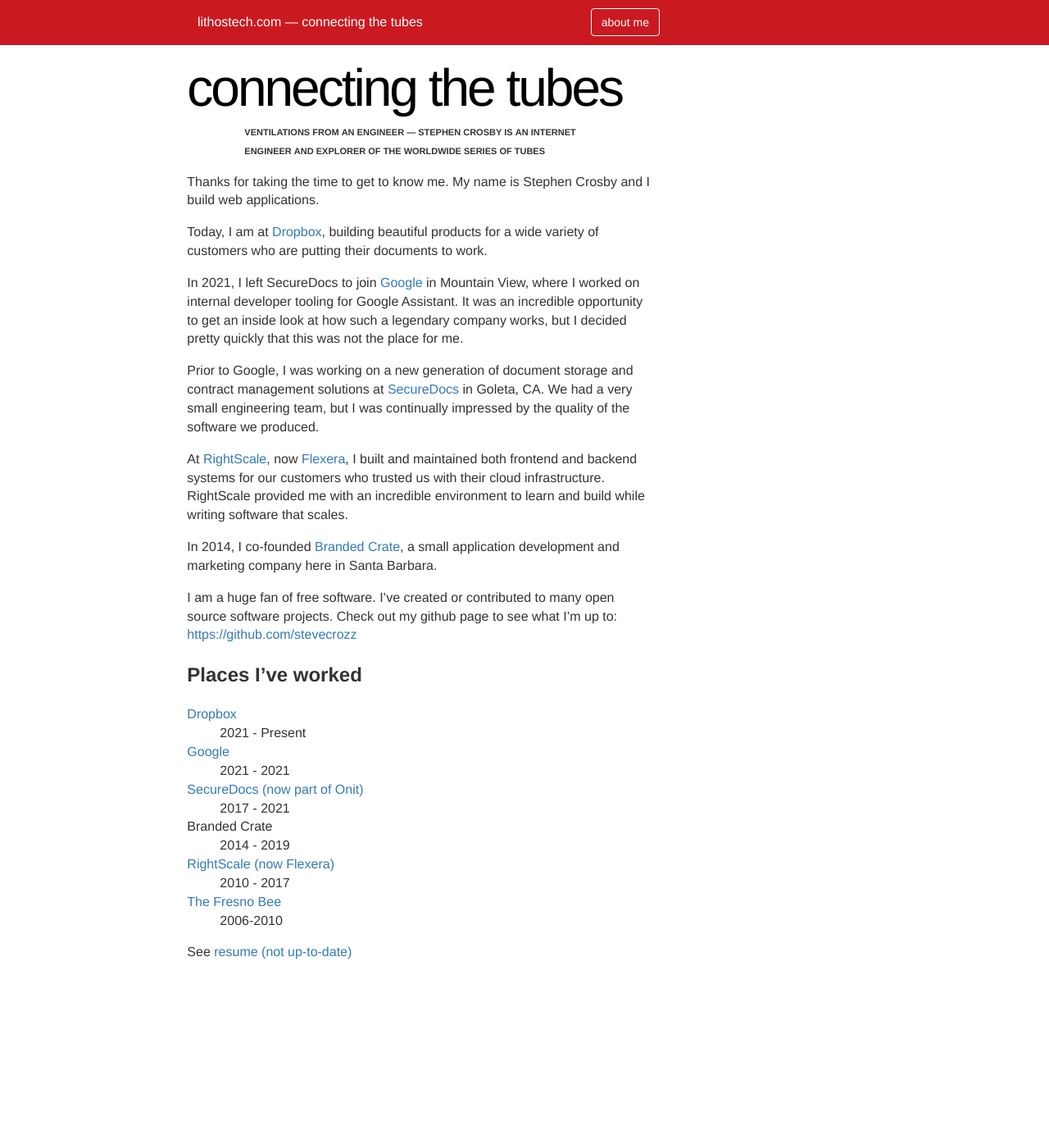
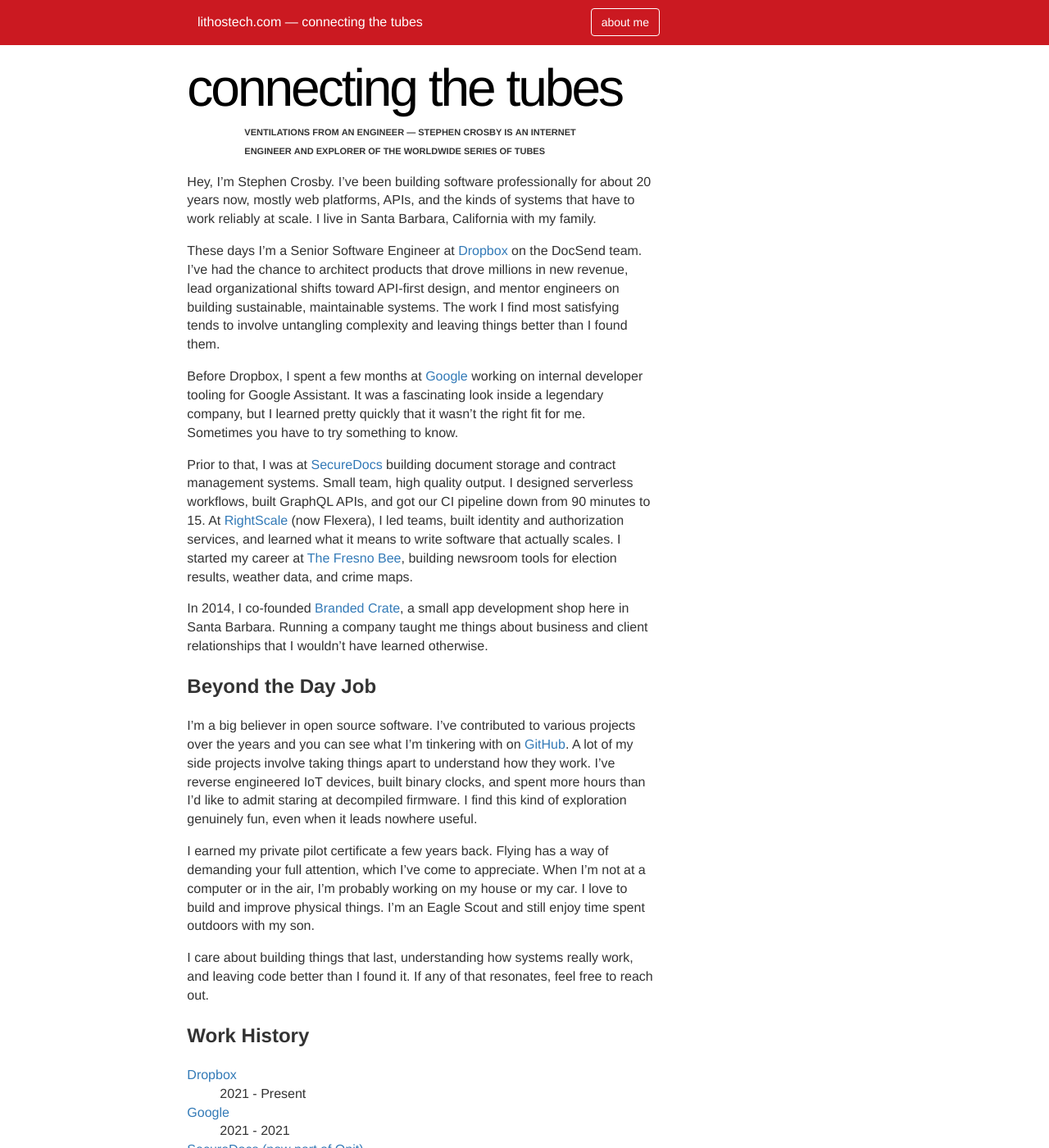
Before and after one commit to stevecrozz/lithostech.com, a Jekyll site: the page built from about-me/index.markdown, in a window 1280 px wide and 1400 px high. Shown: the whole window at 82% size. Built offline with Jekyll 4.4.1, drawn with Linux system fonts in a browser that asks for light colours; some of the changed text lies outside the part shown.

Commit message:
Update resume and about-me

```diff
--- a/Gemfile
+++ b/Gemfile
@@ -1,5 +1,9 @@
 source 'https://rubygems.org'
 
+gem 'base64'
+gem 'csv'
+gem 'logger'
+gem 'observer'
 gem 'jekyll', '~> 4'
 gem 'jekyll-feed'
 gem 'jekyll-paginate-v2'
--- a/about-me/index.markdown
+++ b/about-me/index.markdown
@@ -20,38 +20,57 @@
   <p style="font-variant-caps: all-petite-caps; margin: 10px 70px; font-weight: bold" itemprop="description">{{ site.description }}</p>
 </div>
 
-Thanks for taking the time to get to know me. My name is Stephen Crosby and I
-build web applications.
+Hey, I'm Stephen Crosby. I've been building software professionally for about
+20 years now, mostly web platforms, APIs, and the kinds of systems that have to
+work reliably at scale. I live in Santa Barbara, California with my family.
 
-Today, I am at [Dropbox](https://www.dropbox.com), building beautiful products
-for a wide variety of customers who are putting their documents to work.
+These days I'm a Senior Software Engineer at [Dropbox](https://www.dropbox.com)
+on the DocSend team. I've had the chance to architect products that drove
+millions in new revenue, lead organizational shifts toward API-first design,
+and mentor engineers on building sustainable, maintainable systems. The work I
+find most satisfying tends to involve untangling complexity and leaving things
+better than I found them.
 
-In 2021, I left SecureDocs to join [Google](https://www.google.com) in Mountain
-View, where I worked on internal developer tooling for Google Assistant. It was
-an incredible opportunity to get an inside look at how such a legendary company
-works, but I decided pretty quickly that this was not the place for me.
+Before Dropbox, I spent a few months at [Google](https://www.google.com)
+working on internal developer tooling for Google Assistant. It was a fascinating
+look inside a legendary company, but I learned pretty quickly that it wasn't
+the right fit for me. Sometimes you have to try something to know.
 
-Prior to Google, I was working on a new generation of document storage and
-contract management solutions at [SecureDocs](https://www.securedocs.com) in
-Goleta, CA. We had a very small engineering team, but I was continually
-impressed by the quality of the software we produced.
+Prior to that, I was at [SecureDocs](https://www.securedocs.com) building
+document storage and contract management systems. Small team, high quality
+output. I designed serverless workflows, built GraphQL APIs, and got our CI
+pipeline down from 90 minutes to 15. At
+[RightScale](https://www.flexera.com/) (now Flexera), I led teams, built
+identity and authorization services, and learned what it means to write
+software that actually scales. I started my career at [The Fresno
+Bee](https://www.fresnobee.com/), building newsroom tools for election results,
+weather data, and crime maps.
 
-At [RightScale](https://www.rightscale.com), now
-[Flexera](https://www.flexera.com), I built and maintained both frontend and
-backend systems for our customers who trusted us with their cloud
-infrastructure. RightScale provided me with an incredible environment to learn
-and build while writing software that scales.
+In 2014, I co-founded [Branded Crate](http://www.brandedcrate.com/), a small
+app development shop here in Santa Barbara. Running a company taught me things
+about business and client relationships that I wouldn't have learned otherwise.
 
-In 2014, I co-founded [Branded Crate](http://www.brandedcrate.com/), a
-small application development and marketing company here in Santa
-Barbara.
+## Beyond the Day Job
 
-I am a huge fan of free software. I’ve created or contributed to many
-open source software projects. Check out my github page to see what I’m
-up to: [https://github.com/stevecrozz](https://github.com/stevecrozz)
+I'm a big believer in open source software. I've contributed to various
+projects over the years and you can see what I'm tinkering with on
+[GitHub](https://github.com/stevecrozz). A lot of my side projects involve
+taking things apart to understand how they work. I've reverse engineered IoT
+devices, built binary clocks, and spent more hours than I'd like to admit
+staring at decompiled firmware. I find this kind of exploration genuinely fun,
+even when it leads nowhere useful.
 
+I earned my private pilot certificate a few years back. Flying has a way of
+demanding your full attention, which I've come to appreciate. When I'm not at a
+computer or in the air, I'm probably working on my house or my car. I love to
+build and improve physical things. I'm an Eagle Scout and still enjoy time
+spent outdoors with my son.
 
-## Places I’ve worked
+I care about building things that last, understanding how systems really work,
+and leaving code better than I found it. If any of that resonates, feel free to
+reach out.
+
+## Work History
 
 [Dropbox](https://www.dropbox.com)
  : 2021 - Present
@@ -69,8 +88,8 @@
  : 2010 - 2017
 
 [The Fresno Bee](https://www.fresnobee.com/)
- : 2006-2010
+ : 2006 - 2010
 
-See [resume (not up-to-date)][1]
+For the full details, see my [resume][1].
 
-[1]:/static/resume-2021-07-20.pdf
+[1]:/static/resume-2026-04-22.pdf
```
Also changed, not shown: .claude/settings.local.json (added), Gemfile.lock, 3 other files.
